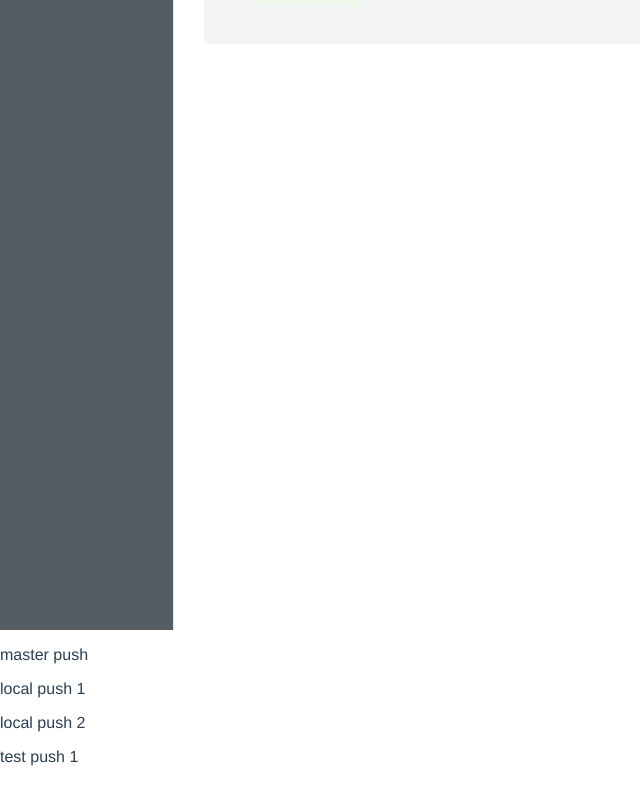
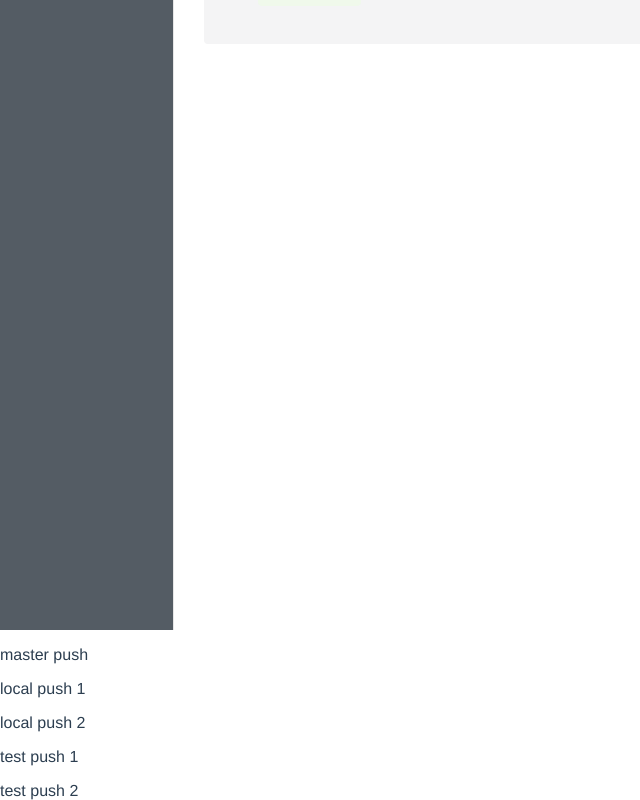
Before and after one commit to TomCharles92/admin-2020, a Vue app: page /#/nested/menu1/menu1-1 in a window 1280 px wide. Shown: the part 250-1050 px from the top of the page, without its empty margins (0-640 px from the left). Before the commit the page ends 1016 px from the top, so only its background shows below. Built offline with nearby package versions, Linux system fonts and the light colour scheme.

Commit message:
test push 2

```diff
--- a/src/App.vue
+++ b/src/App.vue
@@ -6,6 +6,7 @@
     <p>local push 1</p>
     <p>local push 2</p>
     <p>test push 1</p>
+    <p>test push 2</p>
   </div>
 </template>
 
```
